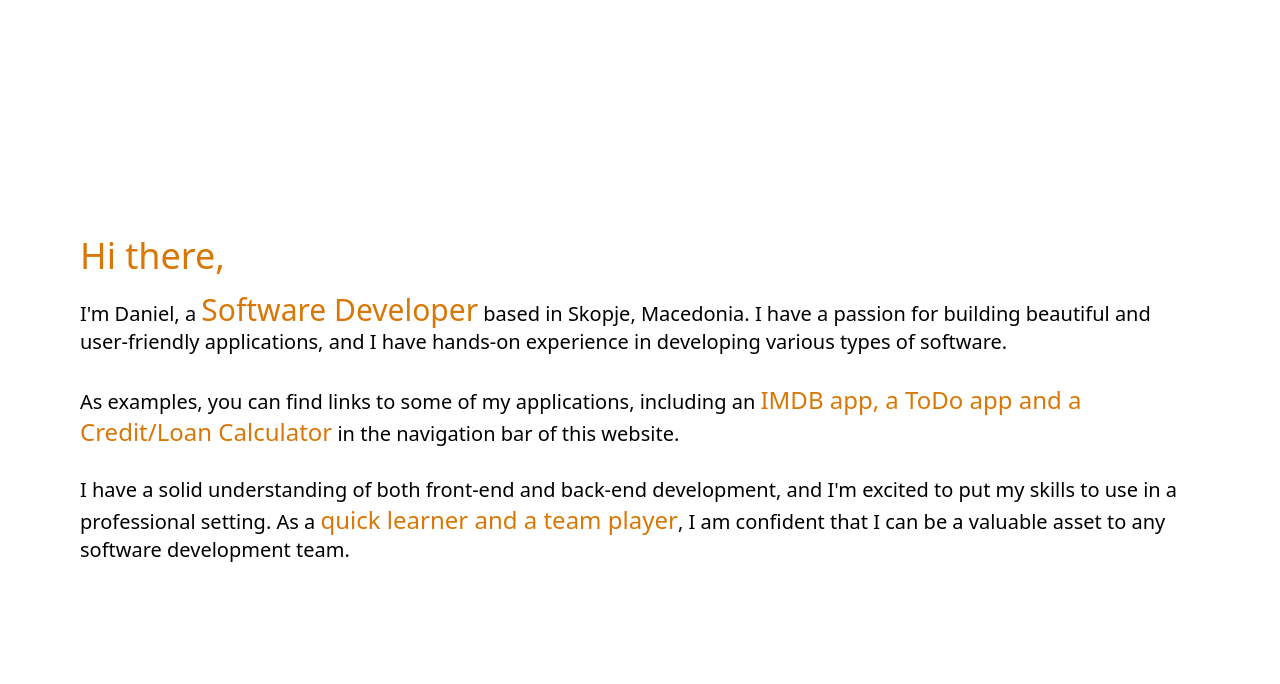
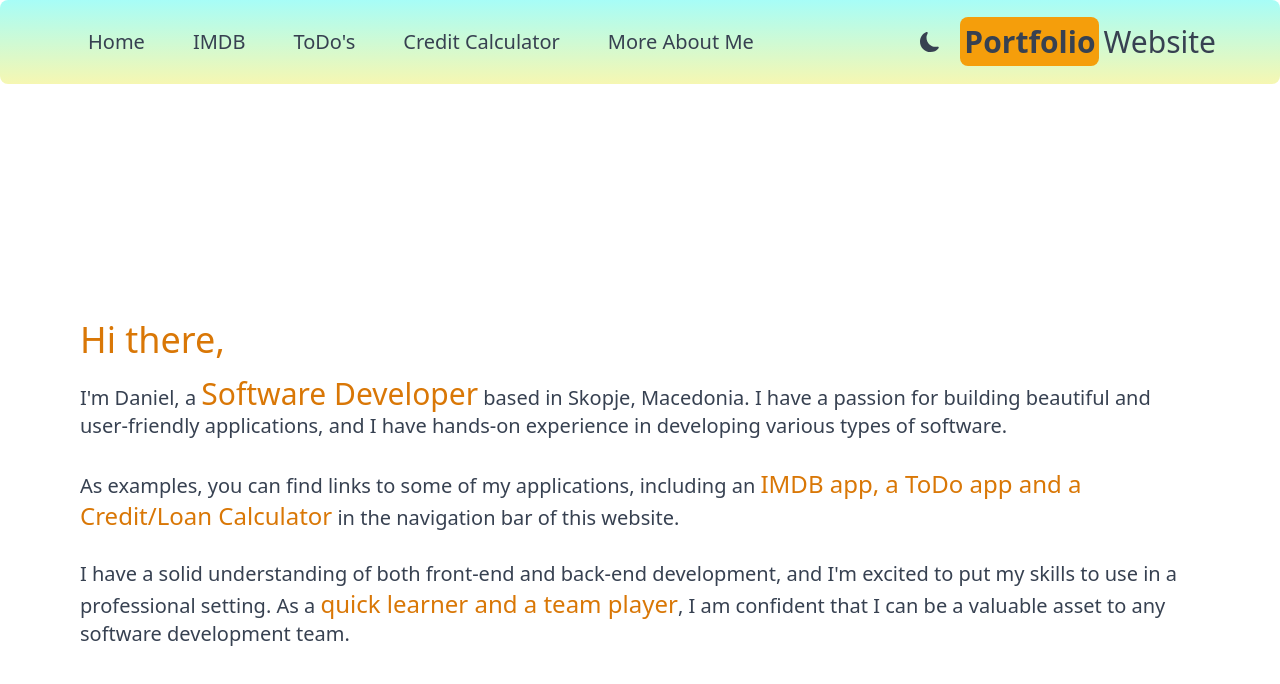
Before and after one commit to DanielBojchovski/portfolio, a Next.js app: page / in a window 1280 px wide. Shown: the top 684 px of the page. Built offline with nearby package versions, Linux system fonts and the light colour scheme.

Commit message:
create navbar and dark mode switch

```diff
--- a/package.json
+++ b/package.json
@@ -12,6 +12,7 @@
     "eslint": "8.35.0",
     "eslint-config-next": "13.2.3",
     "next": "13.2.3",
+    "next-themes": "^0.2.1",
     "react": "18.2.0",
     "react-dom": "18.2.0",
     "react-icons": "^4.8.0"
--- /dev/null
+++ b/src/app/Providers.jsx
@@ -0,0 +1,11 @@
+"use client"
+
+import { ThemeProvider } from 'next-themes'
+
+export default function Providers({children}) {
+  return (
+    <ThemeProvider enableSystem={true} attribute="class">
+      <div className='dark:bg-gray-800 dark:text-gray-200 text-gray-700 transition-colors duration-300 min-h-screen'>{children}</div>
+    </ThemeProvider>
+  )
+}
--- a/src/app/layout.jsx
+++ b/src/app/layout.jsx
@@ -1,14 +1,24 @@
-import './globals.css'
+import Navbar from "@/components/Navbar";
+import "./globals.css";
+import Providers from "./Providers";
 
 export const metadata = {
-  title: 'Portfolio website',
-  description: 'This is portfolio website for Daniel',
-}
+  title: "Portfolio website",
+  description: "This is portfolio website for Daniel",
+};
 
 export default function RootLayout({ children }) {
   return (
     <html lang="en">
-      <body>{children}</body>
+      <body>
+        <Providers>
+          {/*Navbar */}
+          <Navbar />
+          {/*SearchBox */}
+
+          {children}
+        </Providers>
+      </body>
     </html>
-  )
+  );
 }
--- /dev/null
+++ b/src/components/DarkModeSwitch.jsx
@@ -0,0 +1,35 @@
+"use client";
+
+import { MdLightMode } from "react-icons/md";
+import { BsFillMoonFill } from "react-icons/bs";
+import { useTheme } from "next-themes";
+import { useState, useEffect } from "react";
+
+export default function DarkModeSwitch() {
+  const { systemTheme, theme, setTheme } = useTheme();
+  const [mounted, setMounted] = useState(false);
+
+  useEffect(() => setMounted(true), []);
+
+  const currentTheme = theme === "system" ? systemTheme : theme;
+  return (
+    <>
+      {mounted &&
+        (currentTheme === "dark" ? (
+          <MdLightMode
+            className="text-xl cursor-pointer hover:text-cyan-500"
+            onClick={() => {
+              setTheme("light");
+            }}
+          />
+        ) : (
+          <BsFillMoonFill
+            className="text-xl cursor-pointer hover:text-cyan-500 duration-300"
+            onClick={() => {
+              setTheme("dark");
+            }}
+          />
+        ))}
+    </>
+  );
+}
--- /dev/null
+++ b/src/components/Navbar.jsx
@@ -0,0 +1,43 @@
+import NavbarItem from "./NavbarItem";
+import { AiFillHome } from "react-icons/ai";
+import { BsFillInfoCircleFill } from "react-icons/bs";
+import { SiThemoviedatabase } from "react-icons/si";
+import { RiTodoFill } from "react-icons/ri";
+import { BsCalculator } from "react-icons/bs";
+import Link from "next/link";
+import DarkModeSwitch from "./DarkModeSwitch";
+
+export default function Navbar() {
+  return (
+    <div className="bg-gradient-to-t from-[#f6f7b2] to-[#a7fdf7] dark:bg-gray-600  rounded-lg text-gray-700">
+      <div className="flex justify-between mx-2 max-w-6xl sm:mx-auto items-center py-6">
+        <div className="flex">
+          <NavbarItem title="Home" address="/" Icon={AiFillHome} />
+          <NavbarItem title="IMDB" address="/imdb" Icon={SiThemoviedatabase} />
+          <NavbarItem title="ToDo's" address="/todo" Icon={RiTodoFill} />
+          <NavbarItem
+            title="Credit Calculator"
+            address="/credit"
+            Icon={BsCalculator}
+          />
+          <NavbarItem
+            title="More About Me"
+            address="/about"
+            Icon={BsFillInfoCircleFill}
+          />
+        </div>
+        <div className="flex items-center space-x-5">
+          <DarkModeSwitch />
+          <Link href="/">
+            <h2 className="text-xs sm:text-xl md:text-3xl hover:text-cyan-500 duration-300">
+              <span className="font-bold bg-amber-500 py-1 px-1 rounded-lg mr-1">
+                Portfolio
+              </span>
+              <span className="hidden sm:inline">Website</span>
+            </h2>
+          </Link>
+        </div>
+      </div>
+    </div>
+  );
+}
--- /dev/null
+++ b/src/components/NavbarItem.jsx
@@ -0,0 +1,12 @@
+import Link from "next/link";
+
+export default function NavbarItem({ title, address, Icon }) {
+  return (
+    <div>
+      <Link href={address} className="mx-2 lg:mx-6 hover:text-cyan-300 duration-300">
+        <Icon className="text-2xl sm:hidden mx-2" />
+        <p className="hidden sm:inline my-2 text-sm lg:text-xl">{title}</p>
+      </Link>
+    </div>
+  );
+}
--- a/tailwind.config.js
+++ b/tailwind.config.js
@@ -8,4 +8,5 @@ module.exports = {
     extend: {},
   },
   plugins: [],
+  darkMode: "class",
 }
```
Also changed, not shown: 1 other file (tests, documents, lock files or other folders).
